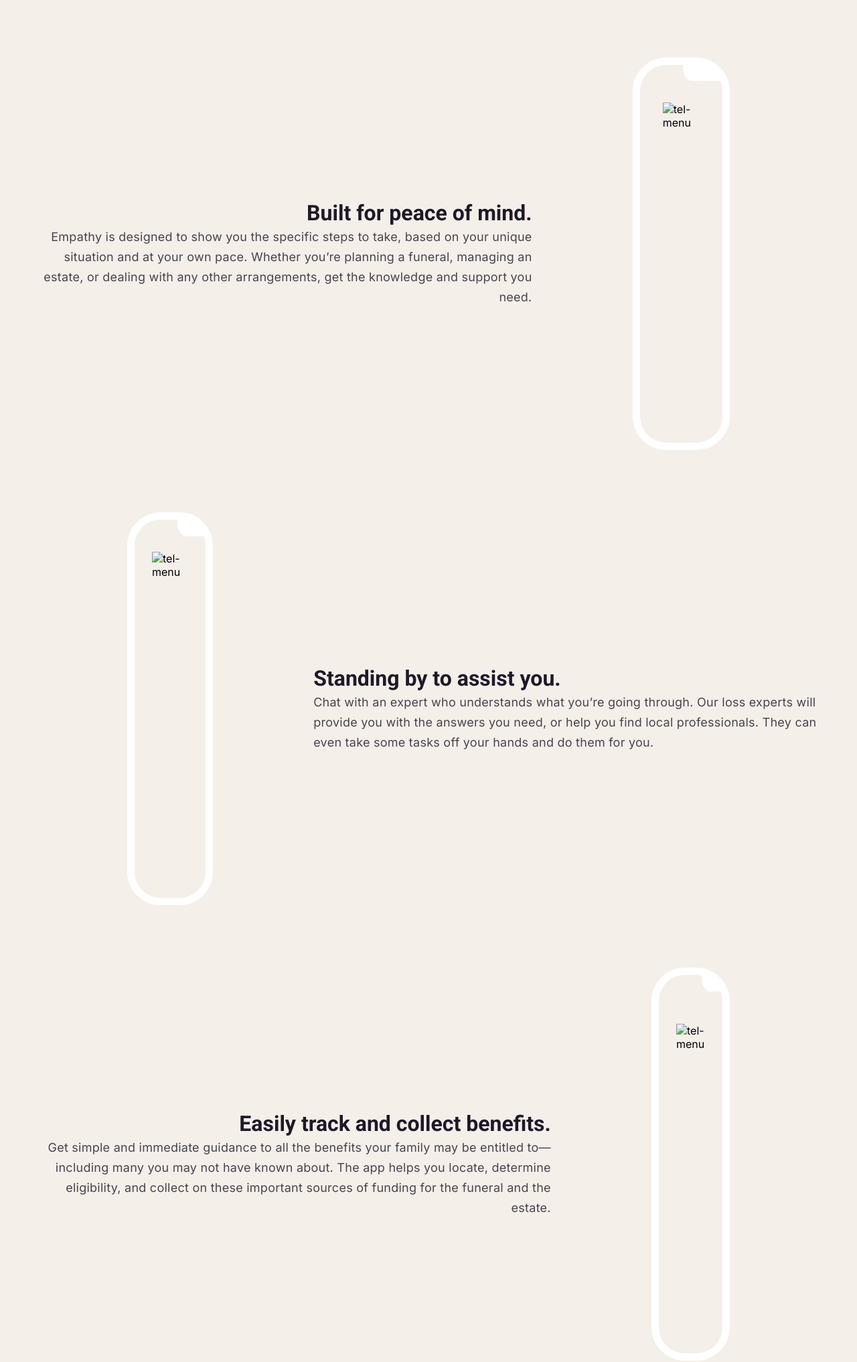
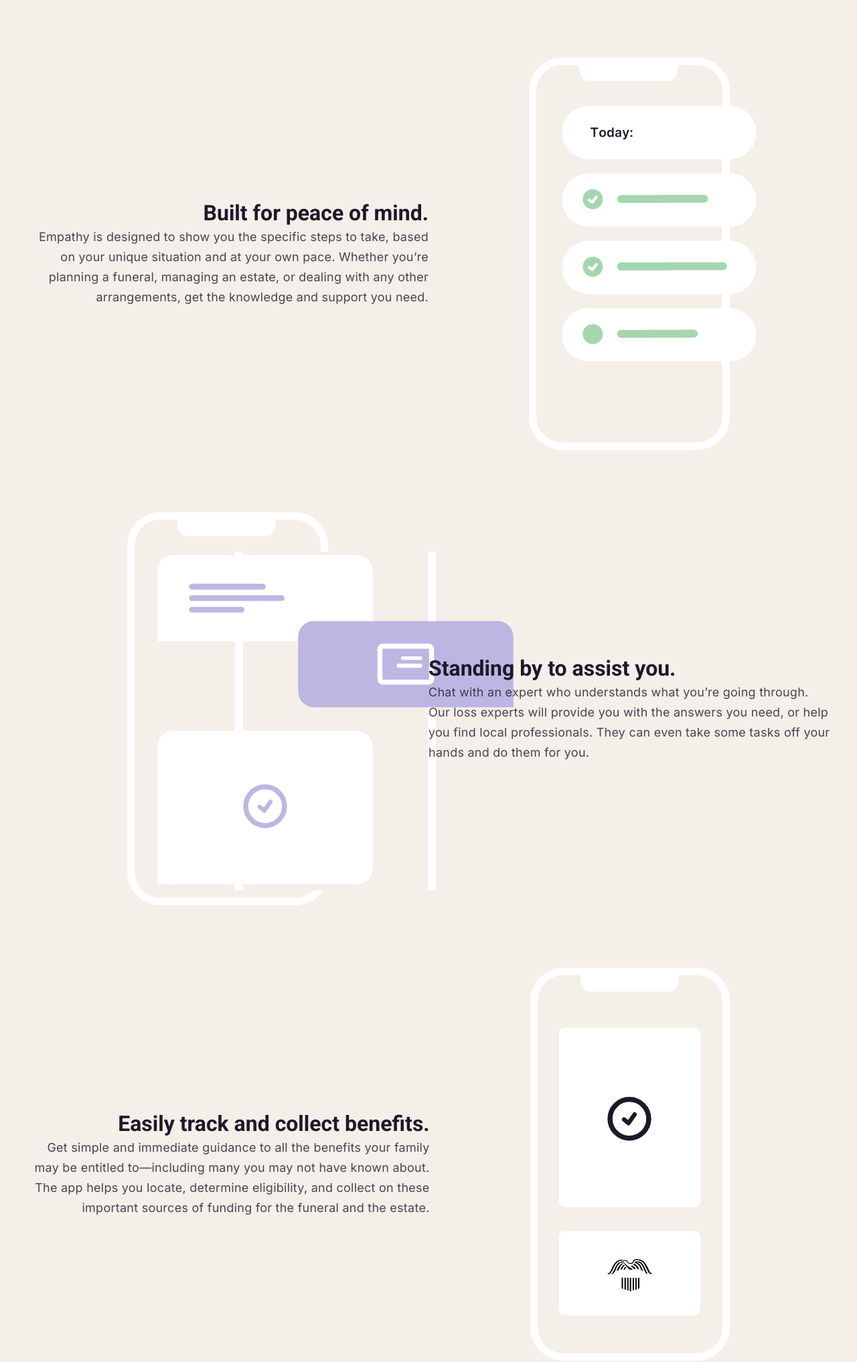
Before and after one commit to AlinaPshenychna/Empathy, a plain HTML site: page index.html in a window 1280 px wide. Shown: the part 1534-3568 px from the top of the page at 67% size. Drawn offline with Linux system fonts and the light colour scheme; files whose address does not match are found by name.

Commit message:
changed root of the pic

```diff
--- a/index.html
+++ b/index.html
@@ -132,7 +132,7 @@
               </p>
             </div>
             <div class="built-img">
-              <img class="option-img" src="../Empathy_1/images/img1.png" alt="tel-menu" />
+              <img class="option-img" src="./images/img1.png" alt="tel-menu" />
             </div>
                 </div>
           </section>
@@ -140,7 +140,7 @@
              <section class="standing">
             <div class="standing-img">
 
-              <img class="standing-option-img" src="../Empathy_1/images/img2.png" alt="tel-menu" />
+              <img class="standing-option-img" src="./images/img2.png" alt="tel-menu" />
             </div>
             <div class="standing-text">
               <h2>Standing by to assist you.</h2>
@@ -163,14 +163,14 @@
               </p>
             </div>
             <div class="easily-img">
-              <img class="easily-option-img" src="../Empathy_1/images/img3.png" alt="tel-menu" />
+              <img class="easily-option-img" src="./images/img3.png" alt="tel-menu" />
             </div>
                 </div>
           </section>
          <div class="container">
              <section class="paperwork">
             <div class="paperwork-img">
-              <img class="paperwork-option-img" src="../Empathy_1/images/img4.png" alt="tel-menu" />
+              <img class="paperwork-option-img" src="./images/img4.png" alt="tel-menu" />
             </div>
             <div class="paperwork-text">
               <h2>Paperwork, figured out.</h2>
@@ -191,7 +191,7 @@
               </p>
             </div>
             <div class="listen-img">
-              <img class="listen-option-img" src="../Empathy_1/images/img5.png" alt="tel-menu" />
+              <img class="listen-option-img" src="./images/img5.png" alt="tel-menu" />
             </div>
                 </div>
       </div>
```
